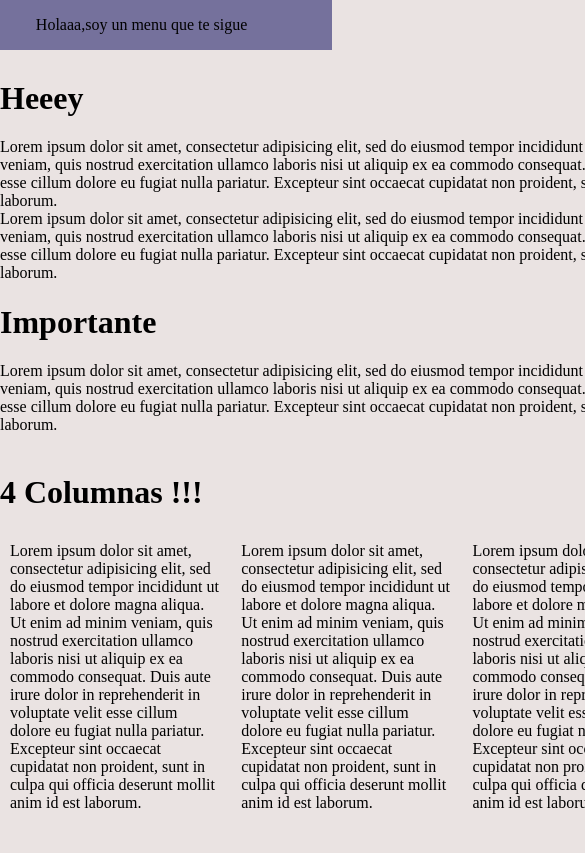
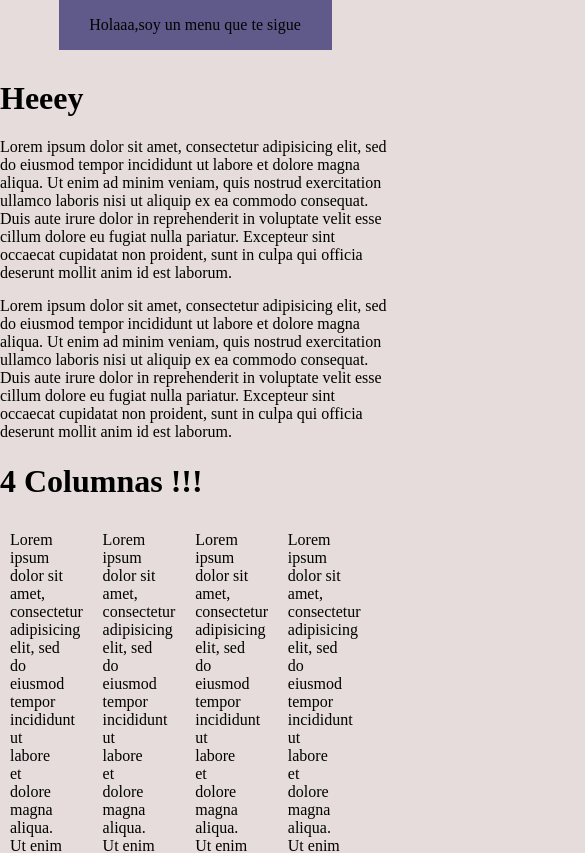
Before and after one commit to axelfoleymx/ejcss, a plain HTML site: page index.html in a window 390 px wide. Shown: the top 853 px of the page, 585 px wide, since content can reach past the window. Drawn offline with Linux system fonts and the light colour scheme.

Commit message:
EJERCICIO 4

```diff
--- a/CSS/stylesheet.css
+++ b/CSS/stylesheet.css
@@ -17,11 +17,14 @@ body{background-color: #eae3e2;
 	width: 45vh;
 
 }
-ul{padding:0}
+ul{padding:0
+
 }
-.parrafo,.parrafo1{
+
+.parrafo{
 	position: relative;
-	margin-top: 14px;
+
+	margin-top: 15px;
 
 }
 .parrafo1{
@@ -37,3 +40,38 @@ ul{padding:0}
 	display: table-cell;
 	padding: 10px;
 }
+
+@media only screen and (max-width:768px){
+
+body{
+	background-color: #E5DCDB;
+	margin-right: auto;
+	margin-left: auto;
+	margin-top: 80px;
+	position: relative;
+	width: 100%}
+
+.parrafo,.parrafo1{
+	position: relative;
+	width: 100%
+	margin-top: 25px;
+}
+
+	.menu{
+	display: block;
+	position: fixed;
+	right: 15%;
+	top:0;
+	background-color: #605A8A;
+	text-align: center;
+	width: 70vw;
+
+}
+ul{padding:0;
+}
+.fila{
+	float: left;
+	width: 14%;
+	display: table-cell;
+	padding-right: 28px;
+}
--- a/index.html
+++ b/index.html
@@ -25,24 +25,7 @@
 	</div>
 	</div>
 
-<div>
-<h1> Importante</h1>
-</div>
 
-	<div>
-	Lorem ipsum dolor sit amet, consectetur adipisicing elit, sed do eiusmod
-	tempor incididunt ut labore et dolore magna aliqua. Ut enim ad minim veniam,
-	quis nostrud exercitation ullamco laboris nisi ut aliquip ex ea commodo
-	consequat. Duis aute irure dolor in reprehenderit in voluptate velit esse
-	cillum dolore eu fugiat nulla pariatur. Excepteur sint occaecat cupidatat non
-	proident, sunt in culpa qui officia deserunt mollit anim id est laborum.
-
-	<div class="parrafo1">
-	Lo importante es aprender
-	</div>
-
-
-	</div>
 
 <div>
 <h1>4 Columnas !!!</h1>
@@ -64,6 +47,25 @@
 	</div>
 </div>
 
+<div>
+
+<h1> Importante</h1>
+</div>
+
+	<div>
+	Lorem ipsum dolor sit amet, consectetur adipisicing elit, sed do eiusmod
+	tempor incididunt ut labore et dolore magna aliqua. Ut enim ad minim veniam,
+	quis nostrud exercitation ullamco laboris nisi ut aliquip ex ea commodo
+	consequat. Duis aute irure dolor in reprehenderit in voluptate velit esse
+	cillum dolore eu fugiat nulla pariatur. Excepteur sint occaecat cupidatat non
+	proident, sunt in culpa qui officia deserunt mollit anim id est laborum.
+
+	<div class="parrafo1">
+	Lo importante es aprender
+	</div>
+
+
+	</div>
 
 </body>
 </html>
```
Also changed, not shown: img/desaf.png (added).
